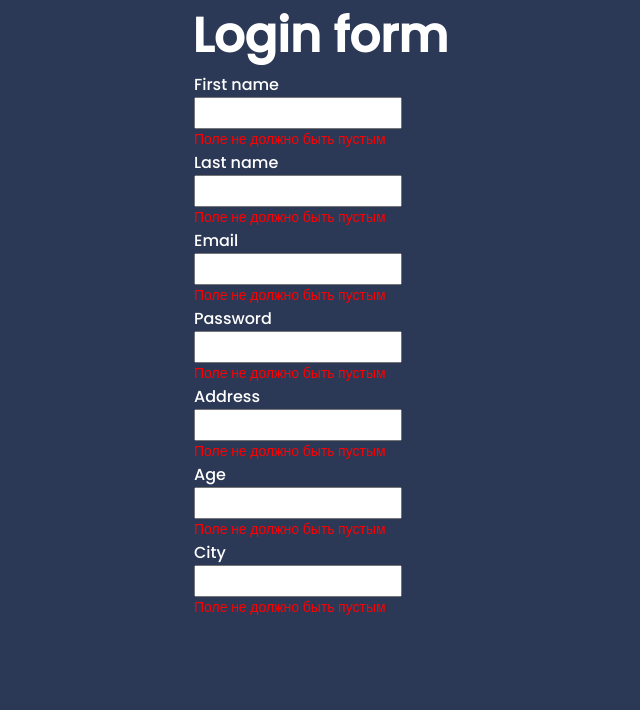
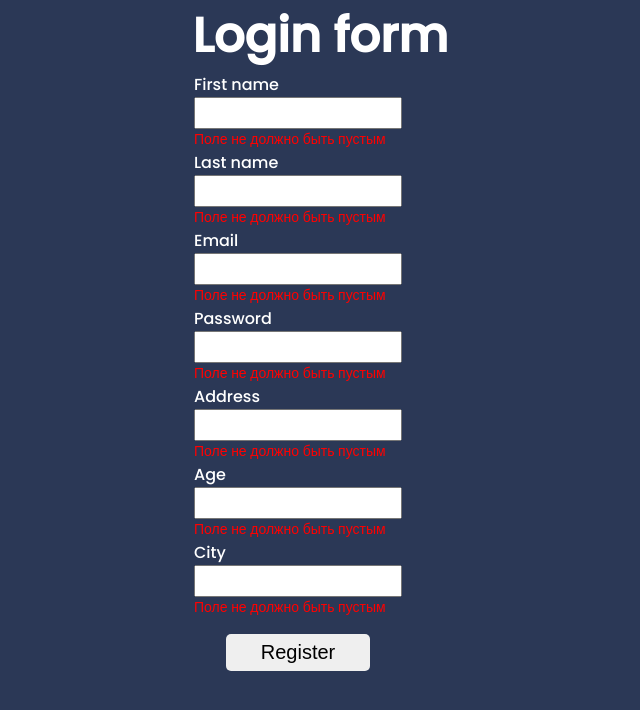
Before and after one commit to IsaevNurislam/Hw-React5, a React (Create React App) app: page / in a window 1280 px wide. Shown: the top 710 px of the page, without its empty margins (342-982 px from the left). Built offline with nearby package versions, Linux system fonts and the light colour scheme.

Commit message:
first commit

```diff
--- a/src/App.css
+++ b/src/App.css
@@ -46,4 +46,5 @@ button{
   font-size: 20px;
   margin-bottom: 5rem;
   cursor: pointer;
+  margin-top: 1rem;
 }
--- a/src/App.jsx
+++ b/src/App.jsx
@@ -8,6 +8,7 @@ const App = () => {
       <form action="">
         <h1>Login form</h1>
         <Bunch />
+        <button>Register</button>
       </form>
     </div>
   );
```
